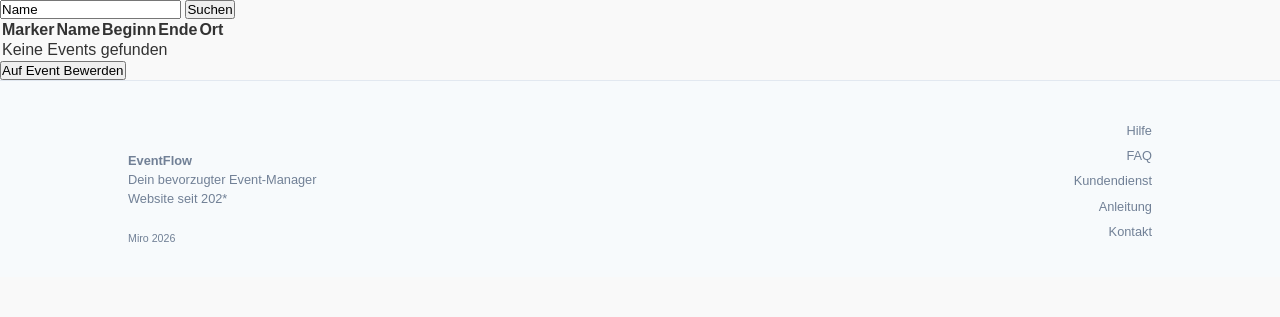
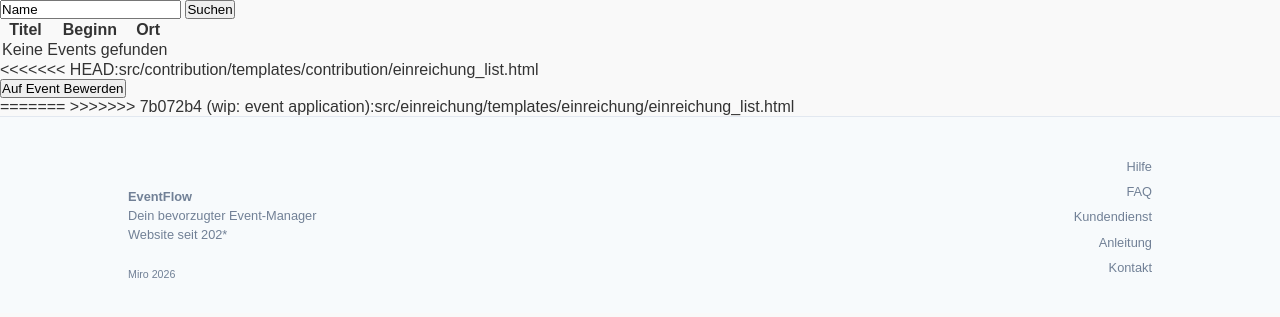
Before and after one commit to casio888/SE-G2-EventFlow, a Django app: template src/contribution/templates/contribution/einreichung_list.html in a window 1280 px wide. Shown: the part 74-391 px from the top of the page. Run offline with Django 3.2, Linux system fonts and the light colour scheme; the template is opened without the code that fills it, so the values that code supplies are empty.

Commit message:
wip: event application

```diff
--- a/src/contribution/templates/contribution/einreichung_list.html
+++ b/src/contribution/templates/contribution/einreichung_list.html
@@ -15,17 +15,17 @@
             <!-- |Marker | Name | Zeit | Ort | Kathegorien als Kopf-->
             <thead>
                 <tr>
-                    <th data-column="Marker">Marker</th>
-                    <th data-column="Name">Name</th>
+                    <th data-column="Name">Titel</th>
                     <th data-column="startzeit">Beginn</th>
-                    <th data-column="endzeit">Ende</th>
                     <th data-column="Ort">Ort</th>
+                    <th data-column="apply"></th>
                     <!--<th data-column="Kategorien">Kategorien</th>-->
                 </tr>
             </thead>
             <tbody id="tableBody">
-                {% for events in events %}
+                {% for event in events %}
                 <tr>
+<<<<<<< HEAD:src/contribution/templates/contribution/einreichung_list.html
                 <td>{{event.marker}}</td>
                 <td>{{event.title}}</td>
                 <td>{{event.start_date}}</td>
@@ -33,6 +33,15 @@
                 <td>{{event.location}}</td>
                 <!--<td>{{event.kategorien}}</td>-->
                     </tr>
+=======
+                    <td>{{event.title}}</td>
+                    <td>{{event.start_datum}}</td>
+                    <td>{{event.ort}}</td>
+                    <td><a href="{% url 'event_bewerbung' event_id=event.pk %}" class="btn btn-secondary">
+                        <button>Bewerden</button>
+                    </a></td>
+                </tr>
+>>>>>>> 7b072b4 (wip: event application):src/einreichung/templates/einreichung/einreichung_list.html
                     {%empty%}
                 <tr>
                     <td colspan="5">Keine Events gefunden</td>
@@ -41,11 +50,14 @@
             </tbody>
         </table>
     </section>
+<<<<<<< HEAD:src/contribution/templates/contribution/einreichung_list.html
     <section name="Auswahl">
         <a href="{% url 'event_application' %}" class="btn btn-secondary">
             <button>Auf Event Bewerden</button>
         </a>
 
     </section>
+=======
+>>>>>>> 7b072b4 (wip: event application):src/einreichung/templates/einreichung/einreichung_list.html
 </main>
 {% endblock %}
--- a/src/contribution/urls.py
+++ b/src/contribution/urls.py
@@ -20,9 +20,5 @@ from . import views
 
 urlpatterns = [
     path('',views.event_list,name='event_list'),
-<<<<<<< HEAD:src/contribution/urls.py
-    path('bewerben/',views.event_application,name='event_application'),
-=======
-    path('bewerben/<int:event_id>',views.event_bewerbung,name='event_bewerbung'),
->>>>>>> 2230622 (wip: preparation for event application):src/einreichung/urls.py
+    path('bewerben/<int:event_id>',views.event_application,name='event_application'),
 ]
--- a/src/einreichung/forms.py
+++ b/src/einreichung/forms.py
@@ -33,4 +33,6 @@ class EinreichungForm(forms.ModelForm):
             if duration > timeslot.dauer:
                 raise forms.ValidationError({"duration": "Die Dauer darf nicht größer als der Zeitslot sein."})
 
+        self.instance.eingereicht = True
+        self.instance.fk_timeslot = timeslot
         return cleaned_data
--- a/src/einreichung/views.py
+++ b/src/einreichung/views.py
@@ -7,7 +7,7 @@ from veranstaltungen.utils import get_event
 def event_list(request):
     events = Veranstaltung.objects.all()
     context = {'events': events}
-    return render(request,'einreichung/einreichung_list.html',context)
+    return render(request,'einreichung/einreichung_list.html', context)
 
 def event_bewerbung(request, event_id):
     # TODO Once users are implemented, throw error when einreichung existiert
--- a/src/events/forms.py
+++ b/src/events/forms.py
@@ -123,13 +123,17 @@ class EventForm(forms.ModelForm):
         from .models import Timeslot
 
         slots = self.cleaned_data.get("timeslots", [])
+        startday = self.cleaned_data.get("start_datum")
         for slot in slots:
+            print("Creating timeslot!")
             Timeslot.objects.create(
                 event=event,
                 start=datetime.strptime(slot["start"], "%H:%M").time(),
                 end=datetime.strptime(slot["end"], "%H:%M").time(),
+                day=startday,
                 duration=slot["duration"],
                 category=slot["category"],
             )
+            print("Created Timeslot.")
 
         return event
```
